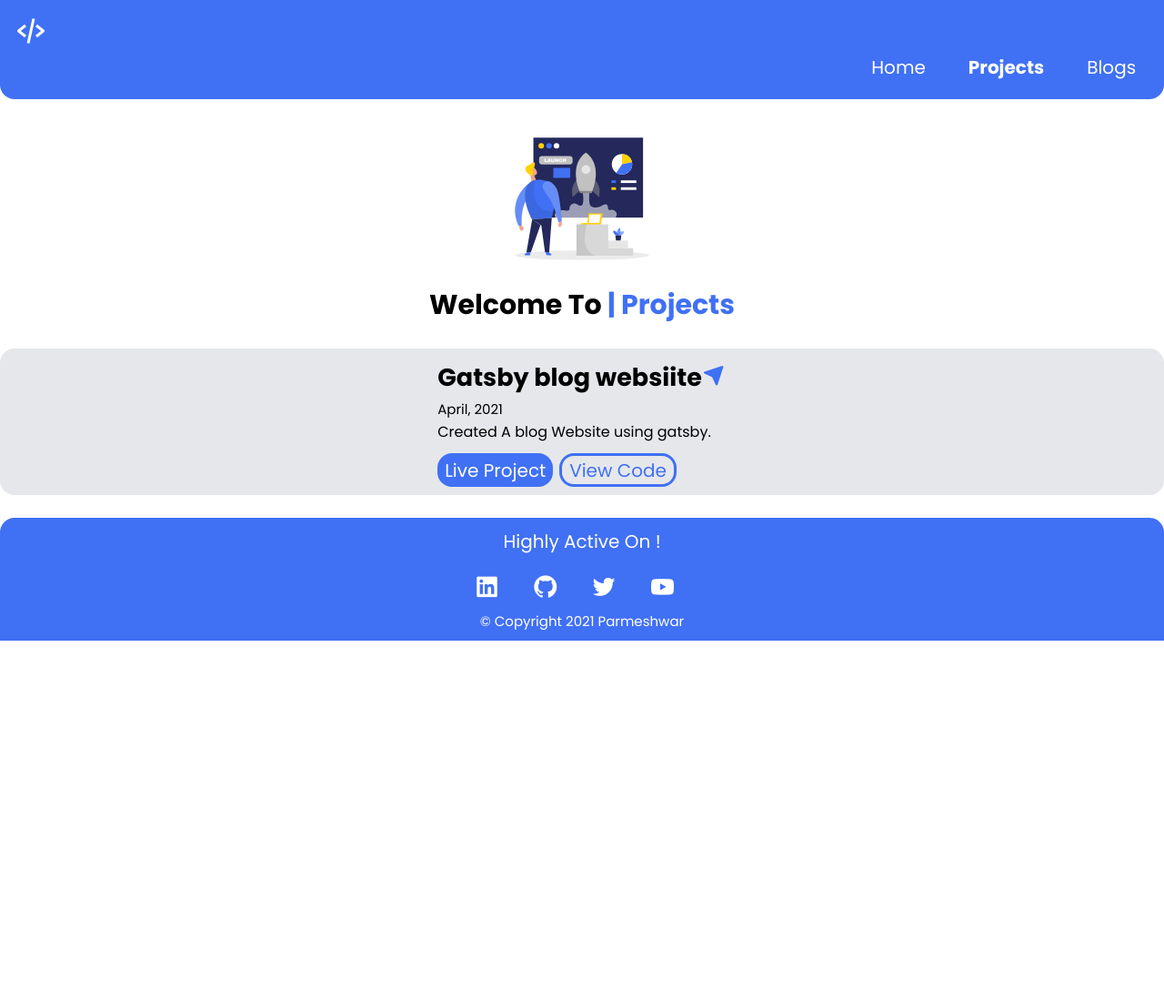
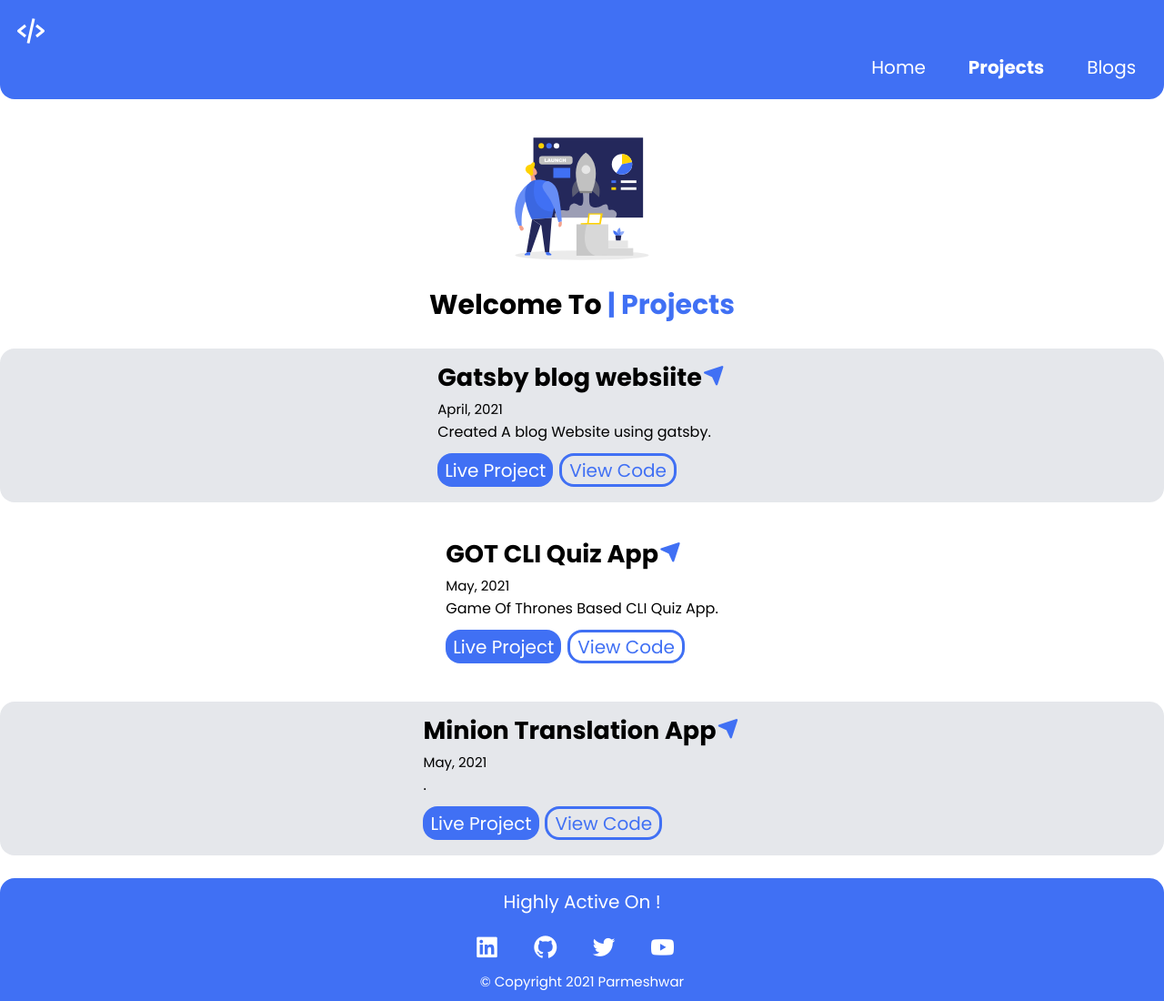
Before and after one commit to Parmeshwaryadav/parmeshwar-portfolio, a plain HTML site: page Projects.html in a window 1280 px wide. Shown: the whole page at 91% size. Before the commit the page ends 800 px from the top, so only its background shows below. Drawn offline with nearby package versions, Linux system fonts and the light colour scheme.

Commit message:
project Changes

```diff
--- a/Projects.html
+++ b/Projects.html
@@ -57,7 +57,36 @@
     </ul>
     &nbsp;
     <!--new-->
+    <ul class="project-ul">
+        <li class="project-li">
+            <div  class="projects-list ">
+                <h2 class="list-header">GOT CLI Quiz App<a href="https://replit.com/@Parmeshwaryadav/GOT-Quiz-App?embed=1&output=1#index.js"><i class='bx bxs-navigation'
+                style='color:#4070F4'></i></a></h2>
+                <small>May, 2021</small>
+                <p class="skills-text">Game Of Thrones Based CLI Quiz App.</p>
 
+              <a class="view-project" href="https://replit.com/@Parmeshwaryadav/GOT-Quiz-App?embed=1&output=1#index.js">Live Project</a>
+
+             <a class="view-code" href="https://github.com/Parmeshwaryadav/GOT-Quiz-App">View Code</a>
+            </div>
+        </li>
+    </ul>
+    &nbsp;
+    <ul class="project-ul container">
+        <li class="project-li">
+            <div  class="projects-list ">
+                <h2 class="list-header">Minion Translation App<a href="https://replit.com/@Parmeshwaryadav/GOT-Quiz-App?embed=1&output=1#index.js"><i class='bx bxs-navigation'
+                style='color:#4070F4'></i></a></h2>
+                <small>May, 2021</small>
+                <p class="skills-text">.</p>
+
+              <a class="view-project" href="https://replit.com/@Parmeshwaryadav/GOT-Quiz-App?embed=1&output=1#index.js">Live Project</a>
+
+             <a class="view-code" href="https://github.com/Parmeshwaryadav/Minion-tranlation-app">View Code</a>
+            </div>
+        </li>
+    </ul>
+    &nbsp;
     <!--footer-->
     <footer class="footer">
         <div class="footer-text">
--- a/style.css
+++ b/style.css
@@ -219,6 +219,7 @@ footer {
     place-content: center;
     font-size: 18px;
     margin: 0px;
+    margin-bottom: 8px;
 }
 h2.list-header {
     margin: 0;
```
